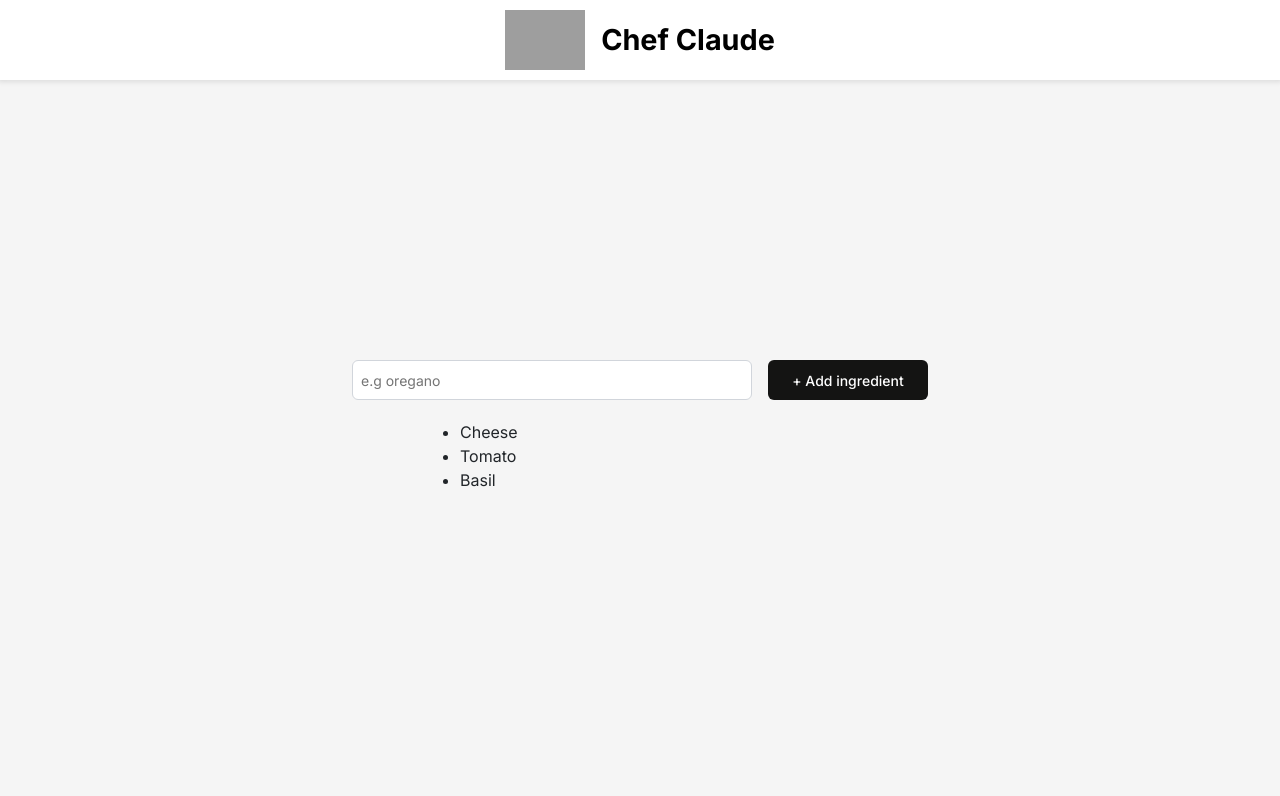
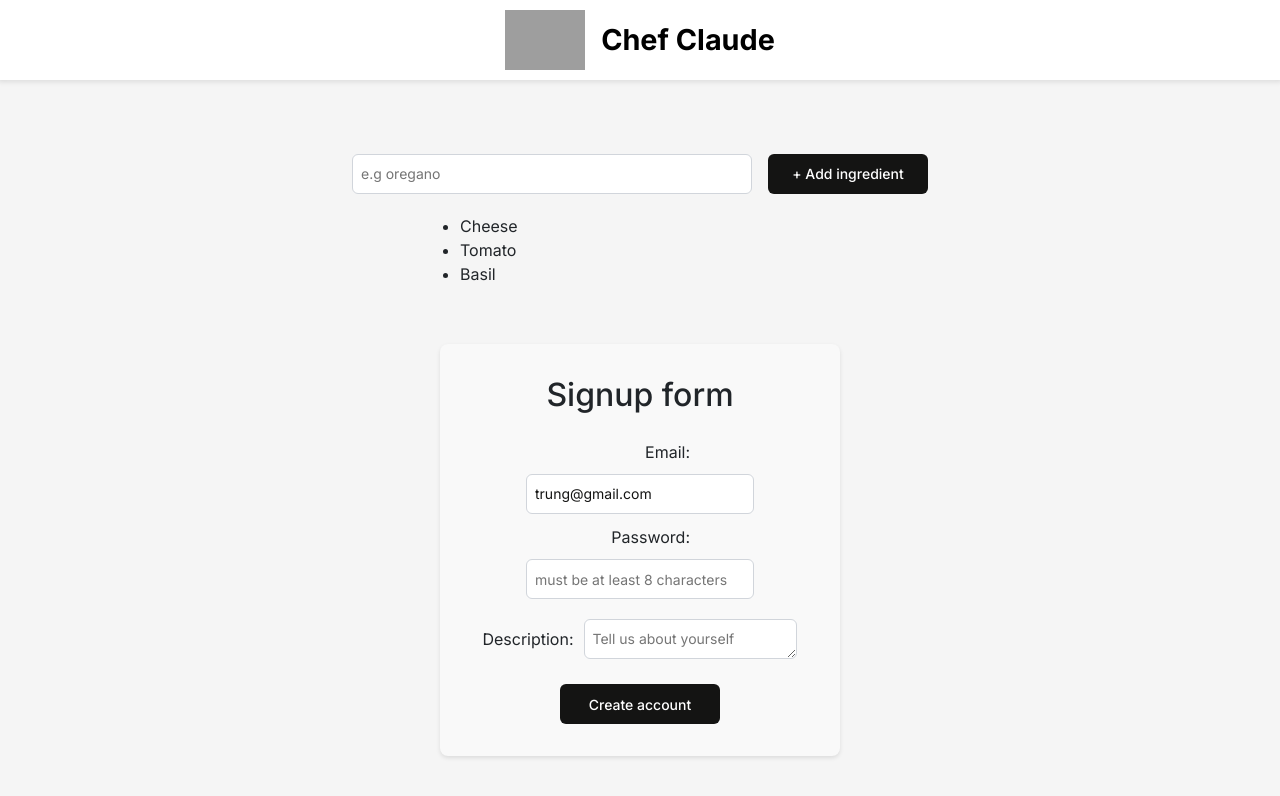
Before and after one commit to trungsliver/Chef-claude, a React (Vite) app: page / in a window 1280 px wide. Shown: the top 796 px of the page. Built offline with nearby package versions, Linux system fonts and the light colour scheme; grey boxes are pictures that could not be loaded.

Commit message:
form: textarea & defaultValue

```diff
--- a/src/App.css
+++ b/src/App.css
@@ -240,13 +240,17 @@ main {
 }
 
 .signup-form form label {
-  width: 80px;
+  display: inline-block;
+  vertical-align: middle;
+  width: 100px;
   text-align: right;
 }
 
-.signup-form form input{
+.signup-form form input, textarea{
+  display: inline-block;
+  vertical-align: middle;
   padding: 8px;
-  margin: 0 10px 15px;
+  margin: 10px;
   background-color: white;
   border: 1px solid #d1d5db;
   border-radius: 6px;
@@ -261,6 +265,7 @@ main {
 
 .signup-form form button {
   padding: 8px 16px;
+  margin-top: 15px;
   background-color: #141413;
   color: white;
   border: none;
@@ -270,4 +275,5 @@ main {
   height: 40px;
   min-width: 160px;
   font-size: 0.875rem;
+
 }
--- a/src/App.jsx
+++ b/src/App.jsx
@@ -17,7 +17,7 @@ function App() {
       {/* <Counter />
       <ComplexArray /> */}
       {/* <ComplexObject />  */}
-      {/* <SignupForm /> */}
+      <SignupForm />
     </>
   )
 }
--- a/src/components/SignUpForm.jsx
+++ b/src/components/SignUpForm.jsx
@@ -21,11 +21,17 @@ export default function SignupForm() {
       <h2>Signup form</h2>
       <form action={signUp} onSubmit={signUpHandler}>
         <label htmlFor="email">Email:</label>
-        <input id="email" type="email" name="email" placeholder="joe@schmoe.com" />
+        <input id="email" type="email" name="email" placeholder="joe@schmoe.com" defaultValue="trung@gmail.com"/>
         <br />
+
         <label htmlFor="password">Password:</label>
         <input id="password" type="password" name="password" placeholder="must be at least 8 characters" />
         <br />
+
+        <label htmlFor="description">Description:</label>
+        <textarea id="description" name="description" placeholder="Tell us about yourself"></textarea>
+        <br />
+
         <button type="submit">Create account</button>
 
       </form>
```
